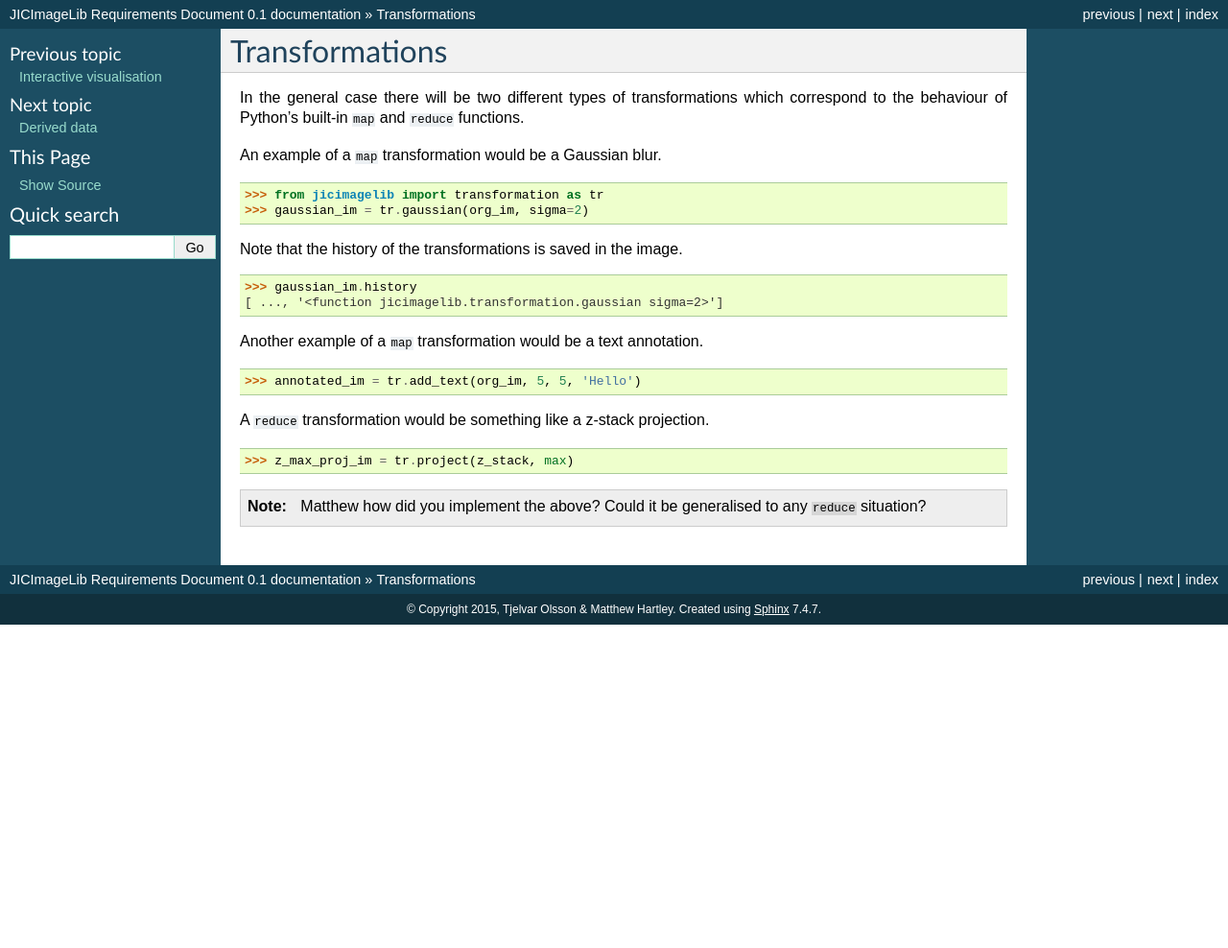
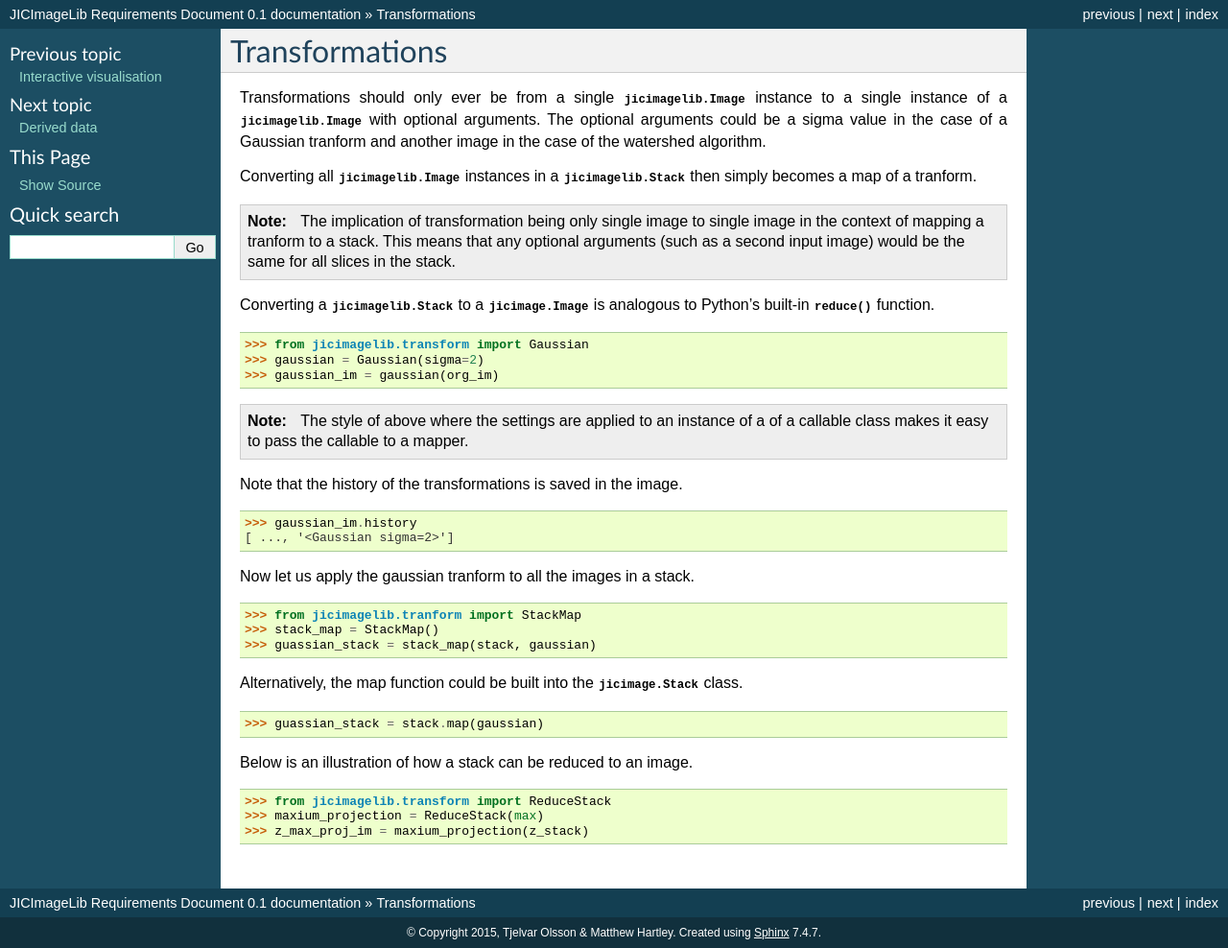
Before and after one commit to JIC-CSB/jicbioimage.core, a Sphinx documentation site: the page built from requirements/source/transformations.rst, in a window 1280 px wide. Shown: the whole page at 96% size. Built offline with Sphinx 7.4.7, drawn with Linux system fonts in a browser that asks for light colours; before the commit the page ends 900 px from its top, so only the background shows below that.

Commit message:
Updated transformation specificaiton.

```diff
--- a/requirements/source/interactive_visualisation.rst
+++ b/requirements/source/interactive_visualisation.rst
@@ -51,10 +51,10 @@ circles this may be achieved along the lines of the below.
 
 .. code-block:: python
 
-    >>> from jicimagelib.transform import ReduceTransform
+    >>> from jicimagelib.transform import ReduceStack
     >>> from jicimagelib.calculation import peak_local_max
     >>> from jicimagelib.render import Renderer
-    >>> maximum_projection = ReduceTransform(max)
+    >>> maximum_projection = ReduceStack(max)
     >>> z_max_proj_im = maximum_projection(zstack)
     >>> local_max_im, local_max_coords = jil.peak_local_max(z_max_proj_im)
     >>> renderer = Renderer()
--- a/requirements/source/modules_and_classes.rst
+++ b/requirements/source/modules_and_classes.rst
@@ -39,7 +39,7 @@ Classes
   Base class for creating classes that transform :class:`Image` and
   :class:`ImageStack` instances using a one-to-one mapping.
 
-:class:`ReduceTransform`
+:class:`ReduceStack`
   Base class for creating classes that transform :class:`ImageStack` instances
   to :class:`Image` instances.
 
--- a/requirements/source/transformations.rst
+++ b/requirements/source/transformations.rst
@@ -1,36 +1,59 @@
 Transformations
 ===============
 
-In the general case there will be two different types of transformations which
-correspond to the behaviour of Python's built-in ``map`` and ``reduce``
-functions.
+Transformations should only ever be from a single :class:`jicimagelib.Image`
+instance to a single instance of a :class:`jicimagelib.Image` with optional
+arguments. The optional arguments could be a sigma value in the case of a
+Gaussian tranform and another image in the case of the watershed algorithm.
 
-An example of a ``map`` transformation would be a Gaussian blur.
+Converting all :class:`jicimagelib.Image` instances in a
+:class:`jicimagelib.Stack` then simply becomes a map of a tranform.
+
+.. note:: The implication of transformation being only single image to single
+          image in the context of mapping a tranform to a stack. This means
+          that any optional arguments (such as a second input image) would be
+          the same for all slices in the stack.
+
+Converting a :class:`jicimagelib.Stack` to a :class:`jicimage.Image` is
+analogous to Python's built-in :func:`reduce` function.
 
 .. code-block:: python
 
-    >>> from jicimagelib import transformation as tr
-    >>> gaussian_im = tr.gaussian(org_im, sigma=2)
+    >>> from jicimagelib.transform import Gaussian
+    >>> gaussian = Gaussian(sigma=2)
+    >>> gaussian_im = gaussian(org_im)
+
+.. note:: The style of above where the settings are applied to an instance of a
+          of a callable class makes it easy to pass the callable to a mapper.
 
 Note that the history of the transformations is saved in the image.
 
 .. code-block:: python
 
     >>> gaussian_im.history
-    [ ..., '<function jicimagelib.transformation.gaussian sigma=2>']
+    [ ..., '<Gaussian sigma=2>']
 
-Another example of a ``map`` transformation would be a text annotation.
+
+Now let us apply the gaussian tranform to all the images in a stack.
 
 .. code-block:: python
 
-    >>> annotated_im = tr.add_text(org_im, 5, 5, 'Hello')
+    >>> from jicimagelib.tranform import StackMap
+    >>> stack_map = StackMap()
+    >>> guassian_stack = stack_map(stack, gaussian)
 
-A ``reduce`` transformation would be something like a z-stack projection.
-
+Alternatively, the map function could be built into the :class:`jicimage.Stack`
+class.
 
 .. code-block:: python
 
-    >>> z_max_proj_im = tr.project(z_stack, max)
+    >>> guassian_stack = stack.map(gaussian)
 
-.. note:: Matthew how did you implement the above? Could it be generalised to
-          any ``reduce`` situation?
+
+Below is an illustration of how a stack can be reduced to an image.
+
+.. code-block:: python
+
+    >>> from jicimagelib.transform import ReduceStack
+    >>> maxium_projection = ReduceStack(max)
+    >>> z_max_proj_im = maxium_projection(z_stack)
```
